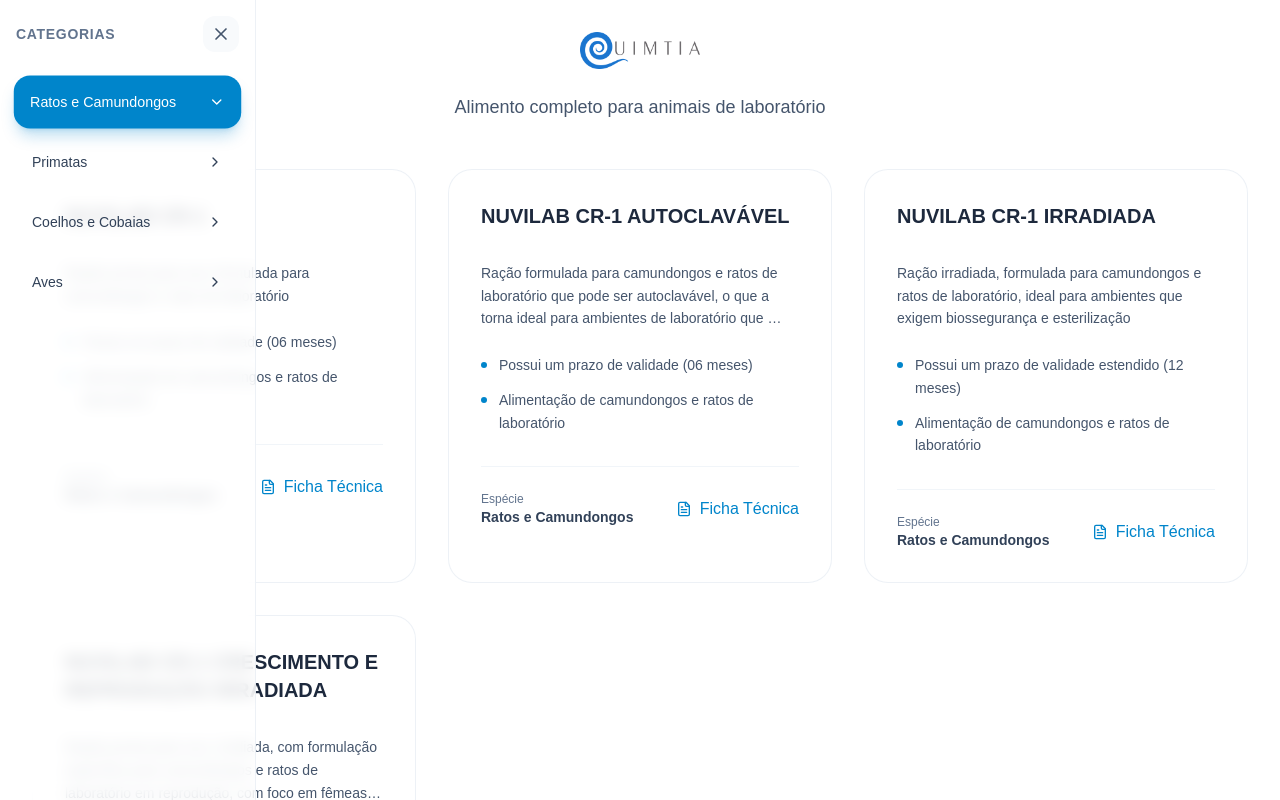
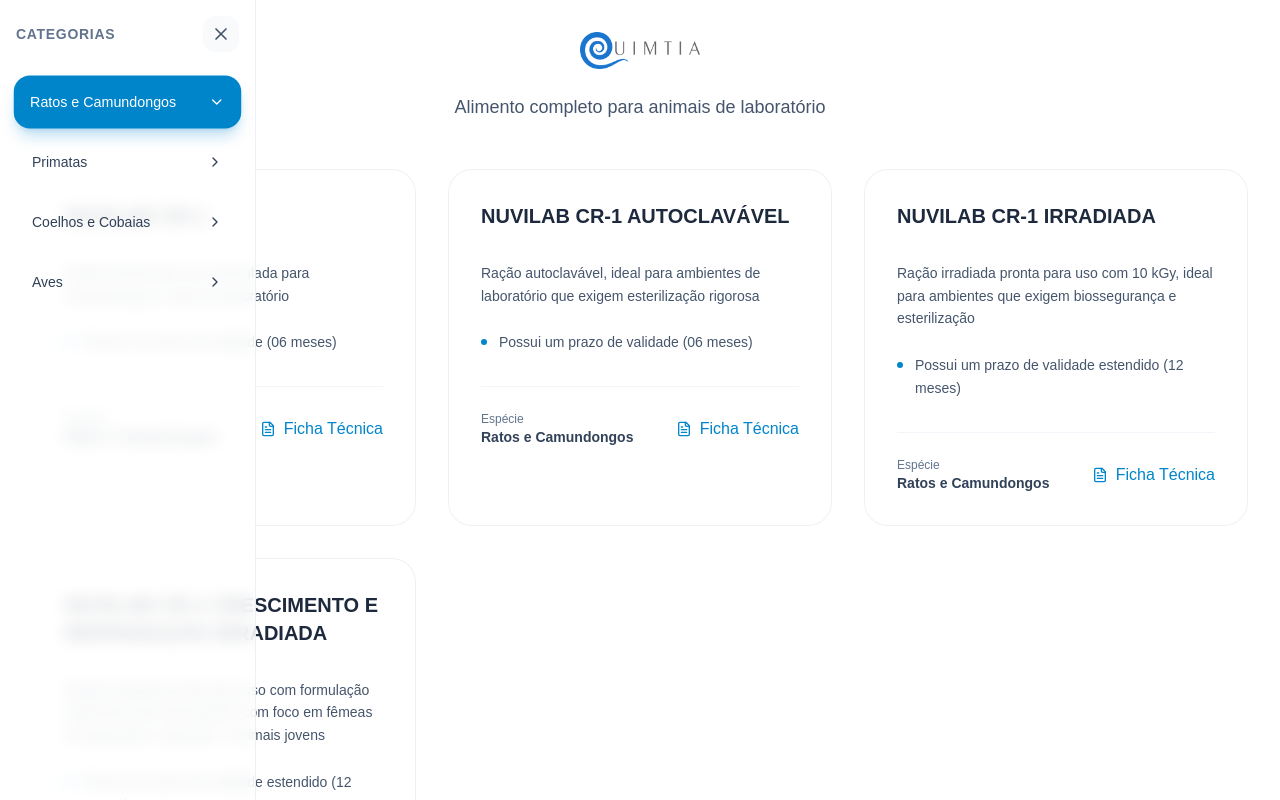
Before and after one commit to Latczuk/QUIMTIA-WEB, a Next.js app: page / in a window 1280 px wide. Shown: the top 800 px of the page. Built offline with nearby package versions, Linux system fonts and the light colour scheme.

Commit message:
Update productsConstants.ts

```diff
--- a/src/constants/productsConstants.ts
+++ b/src/constants/productsConstants.ts
@@ -14,7 +14,7 @@
     type: "ratos",
     title: "NUVILAB CR-1",
     description: "Ração pronta para uso, formulada para camundongos e ratos de laboratório",
-    features: ["Possui um prazo de validade (06 meses)", "Alimentação de camundongos e ratos de laboratório"],
+    features: ["Possui um prazo de validade (06 meses)"],
     species: "Ratos e Camundongos",
     file: "/pdfs/nuvilab_cr1.PDF",
   },
@@ -23,8 +23,8 @@
     type: "ratos",
     title: "NUVILAB CR-1 AUTOCLAVÁVEL",
     description:
-      "Ração formulada para camundongos e ratos de laboratório que pode ser autoclavável, o que a torna ideal para ambientes de laboratório que exigem esterilização rigorosa.",
-    features: ["Possui um prazo de validade (06 meses)", "Alimentação de camundongos e ratos de laboratório"],
+      "Ração autoclavável, ideal para ambientes de laboratório que exigem esterilização rigorosa",
+    features: ["Possui um prazo de validade (06 meses)"],
     species: "Ratos e Camundongos",
     file: "/pdfs/nuvilab_cr1_autoclav.PDF",
   },
@@ -33,8 +33,8 @@
     type: "ratos",
     title: "NUVILAB CR-1 IRRADIADA",
     description:
-      "Ração irradiada, formulada para camundongos e ratos de laboratório, ideal para ambientes que exigem biossegurança e esterilização",
-    features: ["Possui um prazo de validade estendido (12 meses)", "Alimentação de camundongos e ratos de laboratório"],
+      "Ração irradiada pronta para uso com 10 kGy, ideal para ambientes que exigem biossegurança e esterilização",
+    features: ["Possui um prazo de validade estendido (12 meses)"],
     species: "Ratos e Camundongos",
     file: "/pdfs/nuvilab_cr1_irradiada.PDF",
   },
@@ -43,11 +43,9 @@
     type: "ratos",
     title: "NUVILAB CR-1 CRESCIMENTO E REPRODUÇÃO IRRADIADA",
     description:
-      "Ração pronta para uso, irradiada, com formulação específica para camundongos e ratos de laboratório em reprodução, com foco em fêmeas em gestação e lactação, e animais jovens",
-    features: [
-      "Possui um prazo de validade estendido (12 meses)",
-      "Alimentação de camundongos e ratos de laboratório em reprodução, principalmente fêmeas em gestação e lactação e animais jovens (até 80% do peso adulto)",
-    ],
+      "Ração irradiada pronta para uso com formulação específica para reprodução, com foco em fêmeas em gestação e lactação, e animais jovens",
+    features: ["Possui um prazo de validade estendido (12 meses)",
+      "Fêmeas em gestação, lactação e animais jovens (até 80% do peso adulto)",],
     species: "Ratos e Camundongos",
     file: "/pdfs/nuvilab_cr1_cresc_repro.PDF",
   },
```
